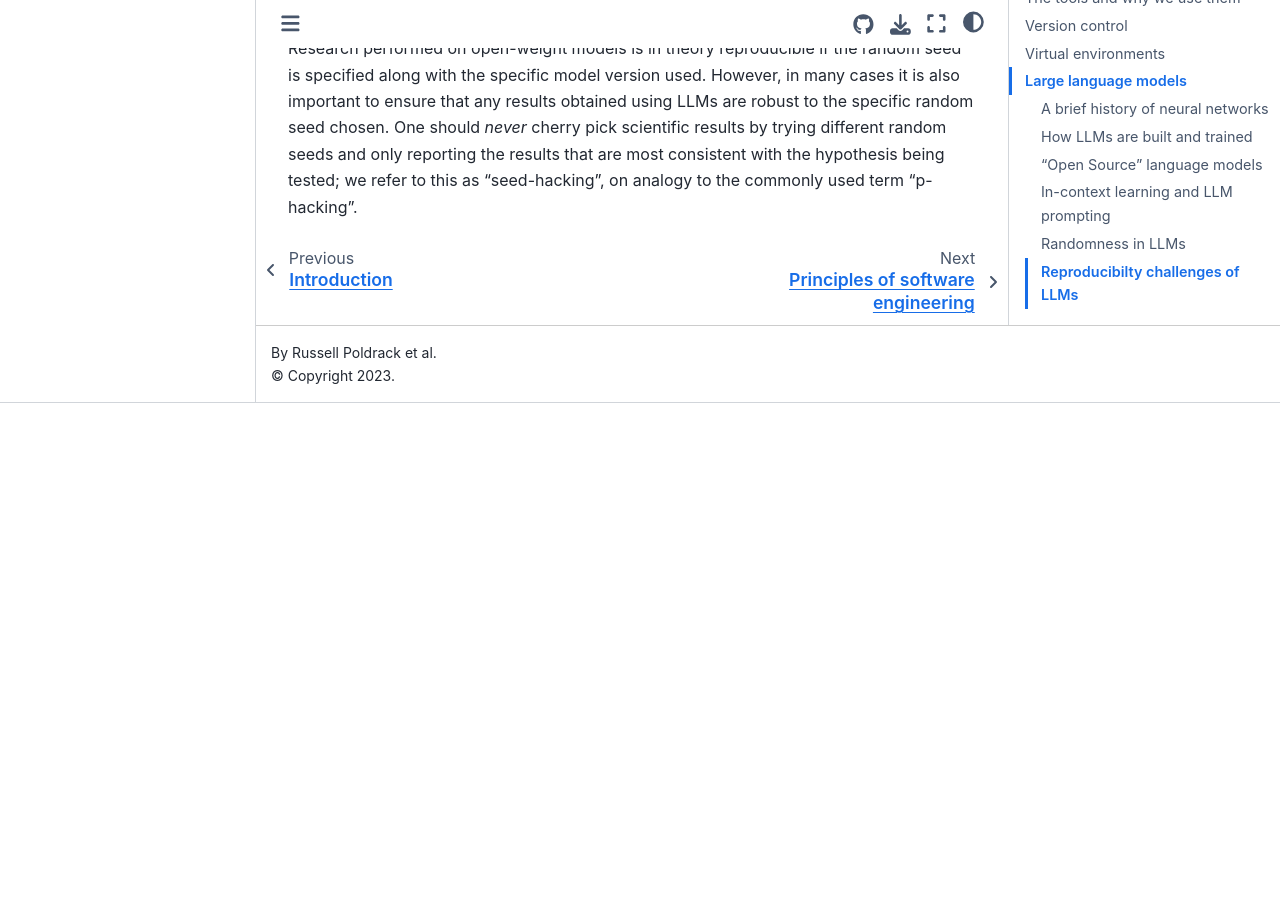
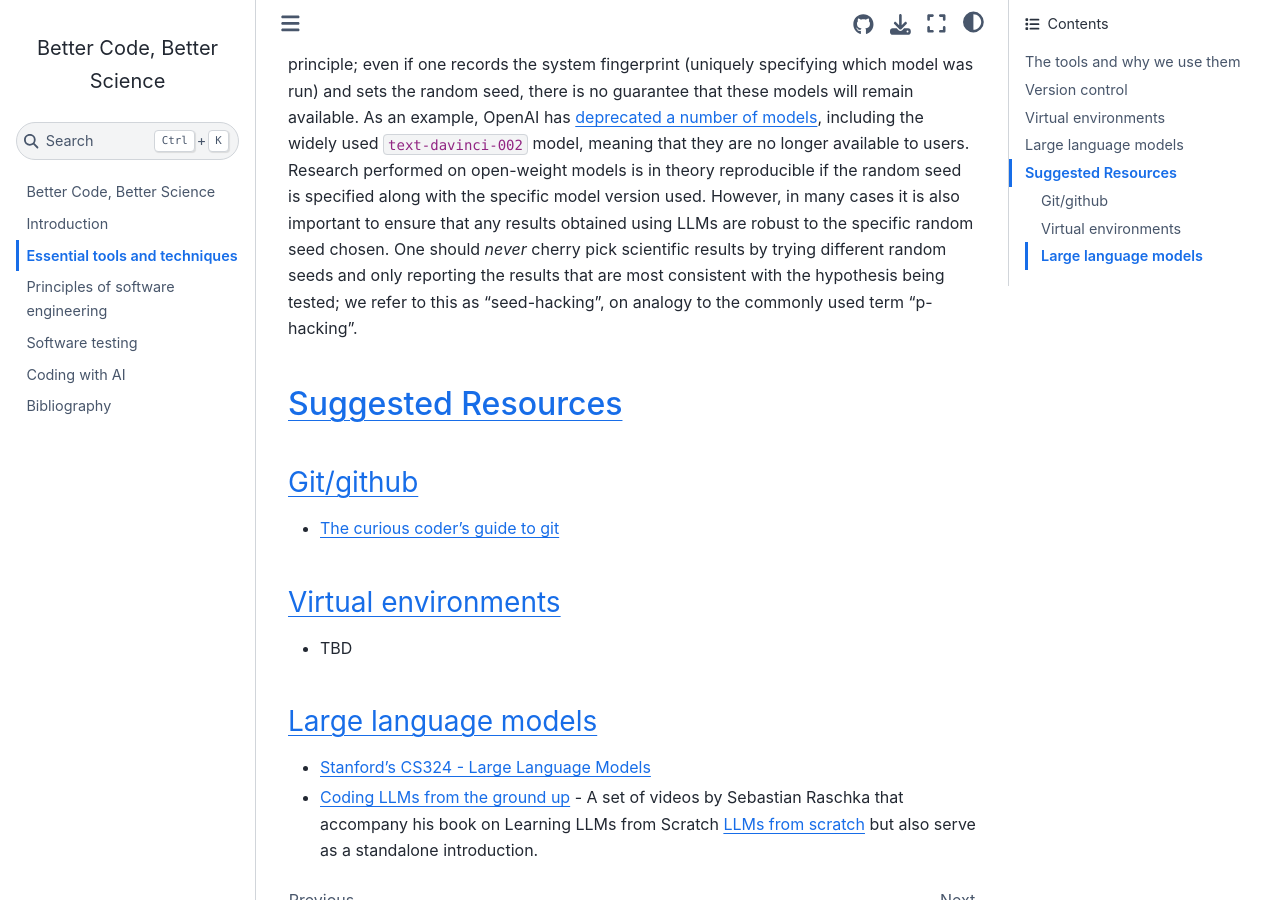
Before and after one commit to BetterCodeBetterScience/book, a Jupyter Book: the page built from book/essential_tools_and_techniques.md, in a window 1280 px wide and 900 px high, scrolled down 22012 px. Built offline with Jupyter Book 1.0.4 settings and Sphinx 7.4.7 and the Sphinx Book theme 1.1.4, drawn with Linux system fonts in a browser that asks for light colours; pages that are not in the unit, such as notebooks, are missing from menus; cross-references to code outside the pages are shown as plain code; before the commit the page ends 22415 px from its top, so only the background shows below that; some of the changed text lies outside the part shown.

Commit message:
add suggestd resources

```diff
--- a/book/essential_tools_and_techniques.md
+++ b/book/essential_tools_and_techniques.md
@@ -535,8 +535,6 @@ The speed and efficiency of `uv` generally outshine `conda` in our experience, b
 Haiku generated by GPT-4 from the prompt: "Please generate a haiku that reflects on the experience of writing a book about coding for science using AI."
 :::
 
-
-
 Large language models (LLMs) power tools like ChatGPT, enabling them to generate human-like text responses.
 Understanding how these models function can help users make better use of AI coding assistants.
 This section provides a brief introduction to LLMs, focusing on their structure, capabilities, and limitations.
@@ -658,3 +656,19 @@ As an example, OpenAI has [deprecated a number of models](https://platform.opena
 Research performed on open-weight models is in theory reproducible if the random seed is specified along with the specific model version used.
 However, in many cases it is also important to ensure that any results obtained using LLMs are robust to the specific random seed chosen.
 One should *never* cherry pick scientific results by trying different random seeds and only reporting the results that are most consistent with the hypothesis being tested; we refer to this as "seed-hacking", on analogy to the commonly used term "p-hacking".
+
+
+## Suggested Resources
+
+### Git/github
+
+- [The curious coder’s guide to git](https://matthew-brett.github.io/curious-git/index.html)
+
+### Virtual environments
+
+- TBD
+
+### Large language models
+
+- [Stanford's CS324 - Large Language Models](https://stanford-cs324.github.io/winter2022/)
+- [Coding LLMs from the ground up](https://magazine.sebastianraschka.com/p/coding-llms-from-the-ground-up) - A set of videos by Sebastian Raschka that accompany his book on Learning LLMs from Scratch [LLMs from scratch](https://github.com/rasbt/LLMs-from-scratch) but also serve as a standalone introduction.
```
